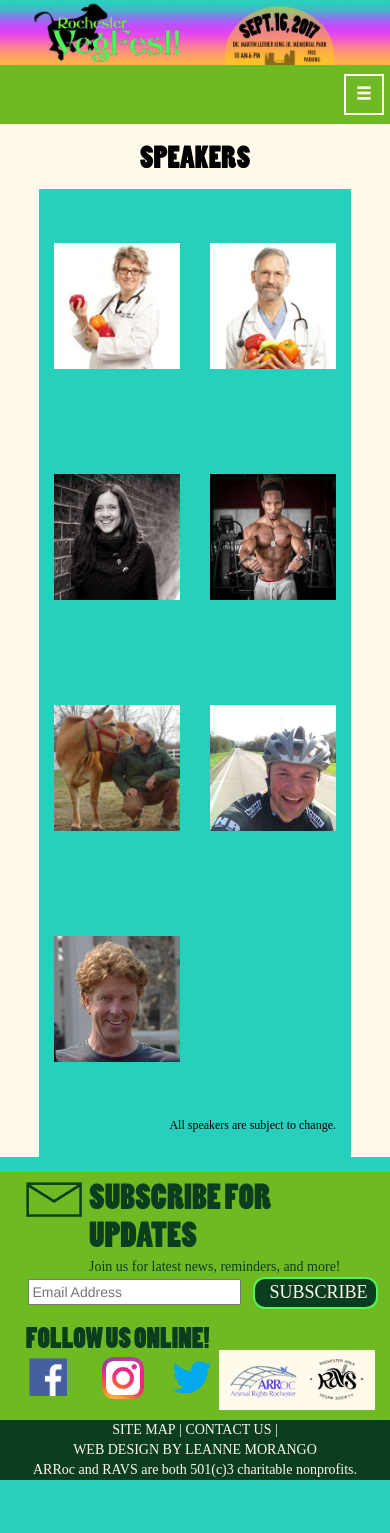
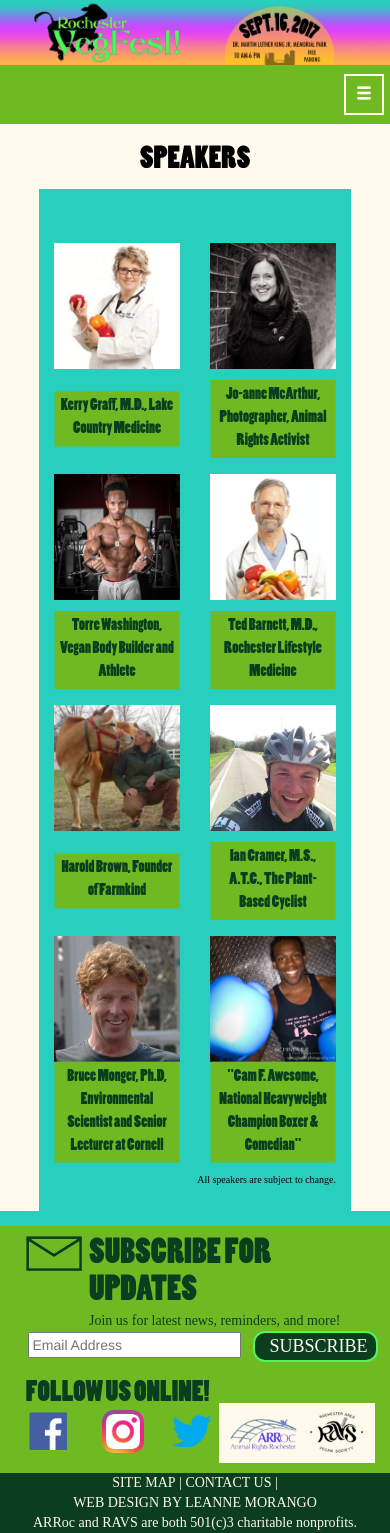
Before and after one commit to LucidDistortion/Rochester-VegFest-Website, a PHP site: page /speakers.html in a window 390 px wide. Before the commit the page ends 1480 px from the top, so only its background shows below. Run offline with PHP 8.4, Linux system fonts and the light colour scheme; some web fonts are replaced.

Commit message:
mobile updates

```diff
--- a/rocvegfest.org/css/speakersstyles.css
+++ b/rocvegfest.org/css/speakersstyles.css
@@ -17,8 +17,9 @@ h1 {
 	margin-top:3%;
 	margin-bottom:3%;
 	padding-top: 1%;
-	padding-bottom: 1%;
+	padding-bottom:1%;
 	width:80%;
+	height:auto;
 	background-color:#29cfbd;
 }
 
@@ -31,6 +32,8 @@ p {
 p.smallprint {
 	font-size:12px;
 	float:right;
+	margin-top:6%;
+
 }
 
 p.captions {
@@ -40,7 +43,7 @@ p.captions {
 	width:80%;
 	padding:3%;
 	text-align:center;
-  top: 50%;
+  top: 100%;
   left: 50%;
   transform: translate(-50%, -50%);
   -ms-transform: translate(-50%, -50%);
@@ -59,7 +62,6 @@ div.speakerCaption {
   opacity: 0;
   transition: .5s ease;
 
-}
 }
 
 /*List Items*/
@@ -107,10 +109,11 @@ a.anchorlink:link {
 	display:block;
 }
 
+	.container .speakerCaption {
+	opacity:1;
 
-.container:hover .speakerCaption {
-	opacity:1;
 }
+
 
 @media screen and (max-width: 1214px) { /* Breakpoint at which footer becomes a little taller due to bottom links stacking */
 	#main {
@@ -155,7 +158,12 @@ a.anchorlink:link {
 		width:80%;
 	}
 
+	p.captions {
+	font-size:18px;
 }
+
+
+
 
 @media screen and (max-width: 768px) { /* The "mobile" breakpoint - footer colums stack here */
 	#main {
@@ -203,6 +211,18 @@ width:0;
 	#smallimg8 {
 		width:80%;
 	}
+
+	p.captions {
+	font-size:16px;
+}
+
+p.smallprint {
+	font-size:10px;
+	float:right;
+	margin-top:20%;
+
+}
+
 }
 
 @media screen and (max-width: 450px) {
--- a/rocvegfest.org/speakers.html
+++ b/rocvegfest.org/speakers.html
@@ -74,17 +74,6 @@
 <div class="col-xs-6 col-sm-6 col-md-3">
 <div class="row">
 
-<a class="speakerLink" href="http://rochesterlifestylemedicine.com/" target="_blank">
-<div class="col-xs-12 container"><img class="speakerImg" title="Ted Barnett, M.D., Rochester Lifestyle Medicine" src="images/speakers/Ted-Barnett.png" alt="Ted Barnett, M.D., Rochester Lifestyle Medicine">
-<div class="col-xs-12 speakerCaption"><p class="captions">Ted Barnett, M.D., Rochester Lifestyle Medicine</p></div>
-
-</div>
-</a></div>
-</div>
-
-<div class="col-xs-6 col-sm-6 col-md-3">
-<div class="row">
-
 <a class="speakerLink" href="http://weanimals.org" target="_blank">
 <div class="col-xs-12 container"><img class="speakerImg" title="Jo-anne McArthur, Photographer, Animal Rights Activist" src="images/speakers/Jo-Anne_McArthur,_Canadian_photojournalist_(photo_by_Lesley_Marino).png" alt="Jo-anne McArthur, Photographer, Animal Rights Activist">
 <div class="col-xs-12 speakerCaption"><p class="captions">Jo-anne McArthur, Photographer, Animal Rights Activist</p></div>
@@ -104,19 +93,23 @@
 </a></div>
 </div>
 
-</div>
+<div class="col-xs-6 col-sm-6 col-md-3">
 <div class="row">
 
-<!--<div class="col-xs-12 col-sm-6 col-md-3">
-<div class="row">
-
-<a class="speakerLink" href=" http://preventionofdisease.org/" target="_blank">
-<div class="col-xs-12 container"><img class="speakerImg" title="Tom Campbell, M.D., Medical Director of the T. Colin Campbell Center for Nutrition Studies" src="images/speakers/thomas_campbell.png" alt="Tom Campbell, Medical Director of the T. Colin Campbell Center for Nutrition Studies">
-<div class="col-xs-12 speakerCaption"><p class="captions">Tom Campbell, M.D., Medical Director of the T. Colin Campbell Center for Nutrition Studies</p></div>
+<a class="speakerLink" href="http://rochesterlifestylemedicine.com/" target="_blank">
+<div class="col-xs-12 container"><img class="speakerImg" title="Ted Barnett, M.D., Rochester Lifestyle Medicine" src="images/speakers/Ted-Barnett.png" alt="Ted Barnett, M.D., Rochester Lifestyle Medicine">
+<div class="col-xs-12 speakerCaption"><p class="captions">Ted Barnett, M.D., Rochester Lifestyle Medicine</p></div>
 
 </div>
 </a></div>
-</div>-->
+</div>
+
+</div>
+
+
+
+<div class="row">
+
 
 <div class="col-xs-6 col-sm-6 col-md-3">
 <div class="row">
@@ -150,6 +143,16 @@
 </a></div>
 </div>
 
+
+<div class="col-xs-6 col-sm-6 col-md-3">
+<div class="row">
+
+<a class="speakerLink" href="https://www.facebook.com/CamFAwesome/" target="_blank">
+<div class="col-xs-12 container"><img class="speakerImg" title="Cam F. Awesome, National Heavyweight Champion Boxer &#38; Comedian" src="images/speakers/cam-f-awesome.png" alt="Cam F. Awesome, National Heavyweight Champion Boxer &#38; Comedian">
+	<div class="col-xs-12 speakerCaption"><p class="captions">"Cam F. Awesome, National Heavyweight Champion Boxer &#38; Comedian"</p></div>
+</div>
+</a></div>
+</div>
 
 
 </div>
```
Also changed, not shown: rocvegfest.org/css/sponsorsstyles.css (+53 -50 lines), rocvegfest.org/exhibitors.html (+17 -11 lines), rocvegfest.org/sponsors.html (+15 -11 lines), rocvegfest.org/images/speakers/cam-f-awesome.png (added), rocvegfest.org/images/sponsors/coobie_logo.png, rocvegfest.org/images/sponsors/everydaygourmet_logo.png, rocvegfest.org/images/sponsors/meatless_logo.png, rocvegfest.org/images/sponsors/veganhandfmag_logo.png, rocvegfest.org/images/vendors/elmhurst_logo.png, rocvegfest.org/images/vendors/meatless_logo.png (added), rocvegfest.org/images/vendors/misfit_logo.png, rocvegfest.org/images/vendors/rlm_logo.png (added).
